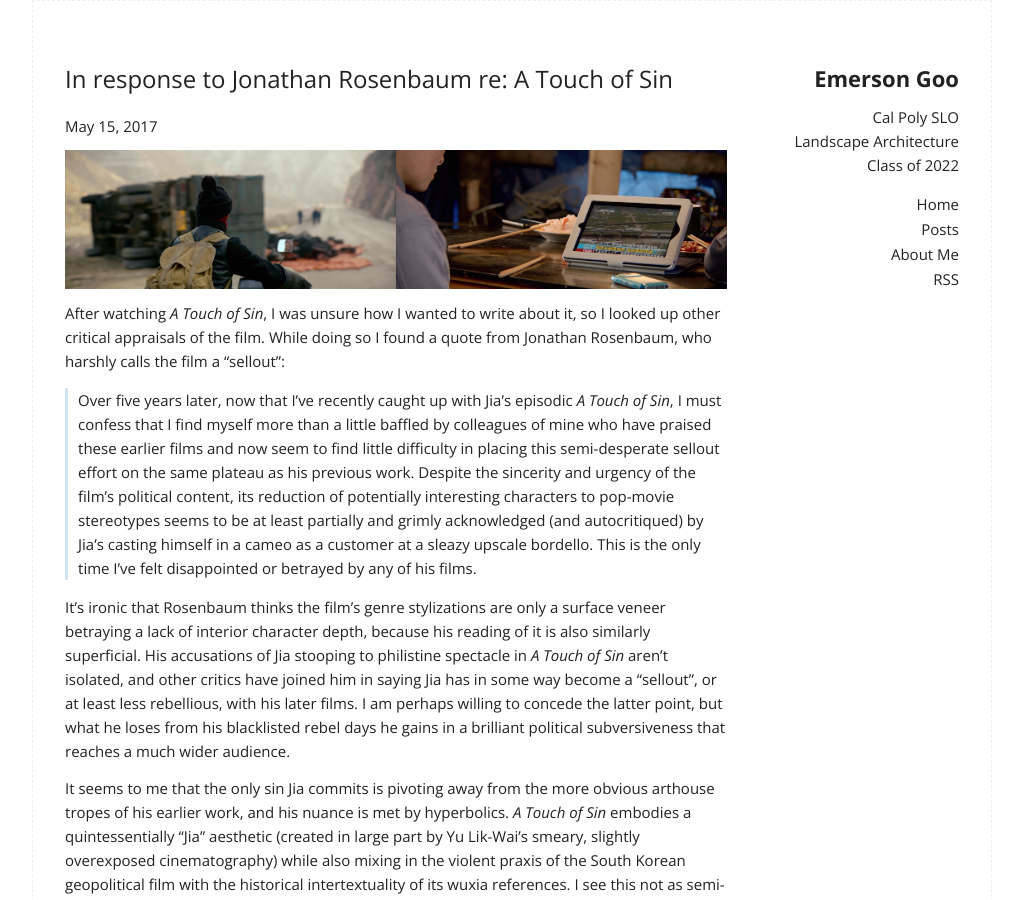
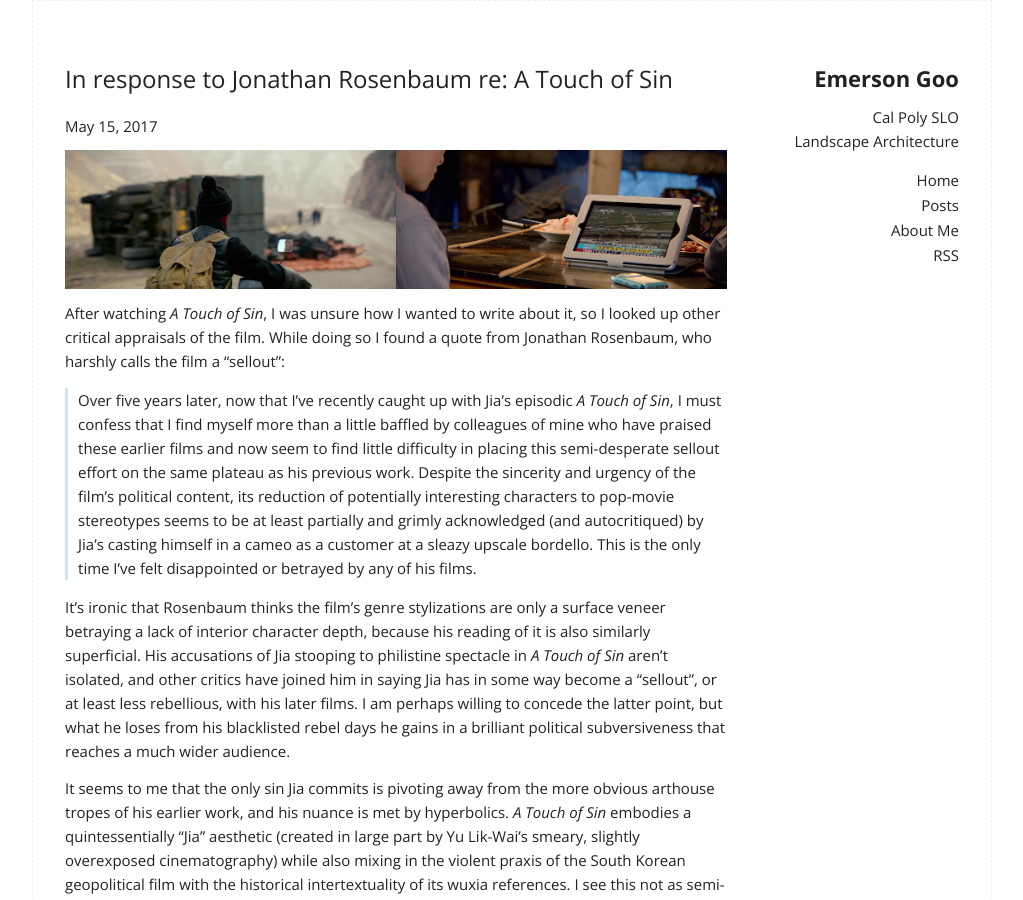
Before and after one commit to emersongoo/emersongoo.github.io, a Jekyll site: the page built from _posts/2017-05-15-in-response-to-jonathan-rosenbaum.markdown, in a window 1280 px wide and 900 px high. Shown: the whole window, without its empty margins (128-1151 px from the left). Built offline with Jekyll 4.4.1, drawn with Linux system fonts in a browser that asks for light colours.

Commit message:
update abouts

```diff
--- a/_includes/author.html
+++ b/_includes/author.html
@@ -3,7 +3,7 @@
   <div class="authorinfo box">
     <p>Author | Emerson Goo</p>
     <p class="bio">
-      Currently a Ph.D. student in Singapore University of Technology and Design in the area of Human-Computer Interaction(HCI).
+      Landscape architecture student and writer.
     </p>
   </div>
 </section>
--- a/_includes/header.html
+++ b/_includes/header.html
@@ -5,7 +5,6 @@
   <p>
   Cal Poly SLO<br>
   Landscape Architecture<br>
-  Class of 2022<br>
   </p>
 
   <div class="nav">
```
